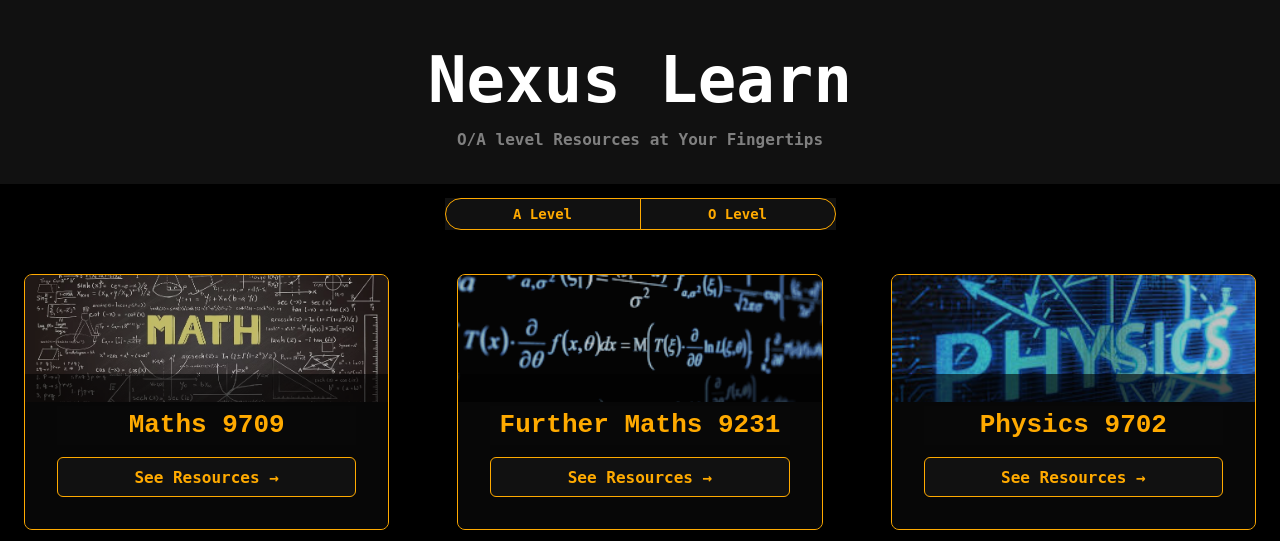
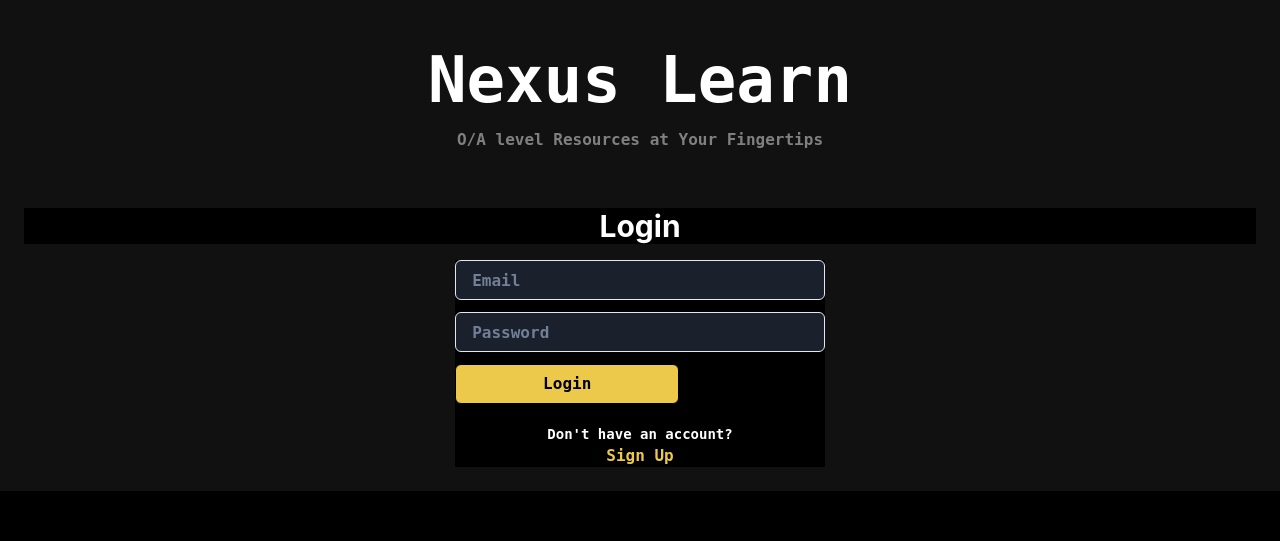
Before and after one commit to ARTariqDev/Nexus, a React (Vite) app: page / in a window 1280 px wide. Shown: the top 541 px of the page. Built offline with nearby package versions, Linux system fonts and the light colour scheme.

Commit message:
added user accounts

```diff
--- a/src/App.jsx
+++ b/src/App.jsx
@@ -1,4 +1,4 @@
-import { ChakraProvider, SimpleGrid, Button, ButtonGroup } from '@chakra-ui/react';
+import { ChakraProvider, SimpleGrid, Button, ButtonGroup, Box, Stack, Input, Heading, Text } from '@chakra-ui/react';
 import Subject from './Subject.jsx';
 import './App.css';
 import { useState, useRef } from 'react';
@@ -14,7 +14,10 @@ function App() {
   const [subject, setSubject] = useState(""); // State to track the selected subject
   const [isGridVisible, setIsGridVisible] = useState(true); // Controls grid visibility
   const [level, setLevel] = useState("A level"); // Default level
-
+  const [isLoggedIn, setIsLoggedIn] = useState(false); // Tracks login state
+  const [authMode, setAuthMode] = useState("login"); // Tracks if the user is on login or signup mode
+  const [email, setEmail] = useState("");
+  const [password, setPassword] = useState("");
   const iframeRef = useRef(null);
 
   const links = {
@@ -32,6 +35,13 @@ function App() {
     "Chemistry 5070": "https://drive.google.com/file/d/your-chemistry-link",
   };
 
+  const handleLogout = () => {
+    setIsLoggedIn(false); // Reset login state
+    setIsGridVisible(true); // Show the login/signup form
+    setEmail(""); // Clear email
+    setPassword(""); // Clear password
+  };
+
   const handleSubjectClick = (subjectName) => {
     setSubject(subjectName); // Set the selected subject
     setIsGridVisible(false); // Hide the subject grid
@@ -44,6 +54,66 @@ function App() {
     setIsGridVisible(true); // Show the subject grid
     setSubject(""); // Clear the selected subject
   };
+
+  const handleAuthSubmit = async () => {
+    const endpoint = authMode === "login" ? "/login" : "/signup";
+    const response = await fetch(`http://localhost:5001${endpoint}`, {
+      method: "POST",
+      headers: { "Content-Type": "application/json" },
+      body: JSON.stringify({ email, password }),
+    });
+
+    const data = await response.json();
+    if (data.token) {
+      setIsLoggedIn(true);
+      setIsGridVisible(true);
+    } else {
+      alert(data.message || "Something went wrong");
+    }
+  };
+
+  const renderAuthForm = () => (
+    <Box textAlign="center" p={6} backgroundColor="#111111" color="white">
+      <Heading size="lg" mb={4}>
+        {authMode === "login" ? "Login" : "Sign Up"}
+      </Heading>
+      <Stack spacing={3} mx="auto" width={["90%", "50%", "30%"]}>
+        <Input
+          placeholder="Email"
+          type="email"
+          value={email}
+          onChange={(e) => setEmail(e.target.value)}
+          bg="gray.800"
+          color="white"
+        />
+        <Input
+          placeholder="Password"
+          type="password"
+          value={password}
+          onChange={(e) => setPassword(e.target.value)}
+          bg="gray.800"
+          color="white"
+        />
+        <Button colorScheme="yellow" onClick={handleAuthSubmit}>
+          {authMode === "login" ? "Login" : "Sign Up"}
+        </Button>
+        <Text fontSize="sm" mt={2}>
+          {authMode === "login"
+            ? "Don't have an account?"
+            : "Already have an account?"}{" "}
+          <Button
+            variant="link"
+            color="yellow.400"
+            onClick={() =>
+              setAuthMode(authMode === "login" ? "signup" : "login")
+            }
+          >
+            {authMode === "login" ? "Sign Up" : "Login"}
+          </Button>
+        </Text>
+      </Stack>
+    </Box>
+  );
 
   const renderSubjects = () => {
     const subjects = level === "A level" ? [
@@ -104,9 +174,25 @@ function App() {
           <h6 style={{ color: 'gray', fontSize: 'medium', backgroundColor: "#111111", margin: 0 }}>
             O/A level Resources at Your Fingertips
           </h6>
+          {isLoggedIn && (
+            <Button
+              onClick={handleLogout}
+              colorScheme="yellow"
+              size="sm"
+              style={{
+                position: 'absolute',
+                top: '10px',
+                right: '10px',
+              }}
+            >
+              Logout
+            </Button>
+          )}
         </header>
 
-        {isGridVisible ? (
+        {!isLoggedIn ? (
+          renderAuthForm()
+        ) : isGridVisible ? (
           renderSubjects()
         ) : (
           <main>
```
Also changed, not shown: package.json (+8 -0 lines), server.cjs (added, +157 -0 lines), 2 other files (tests, documents, lock files or other folders).
